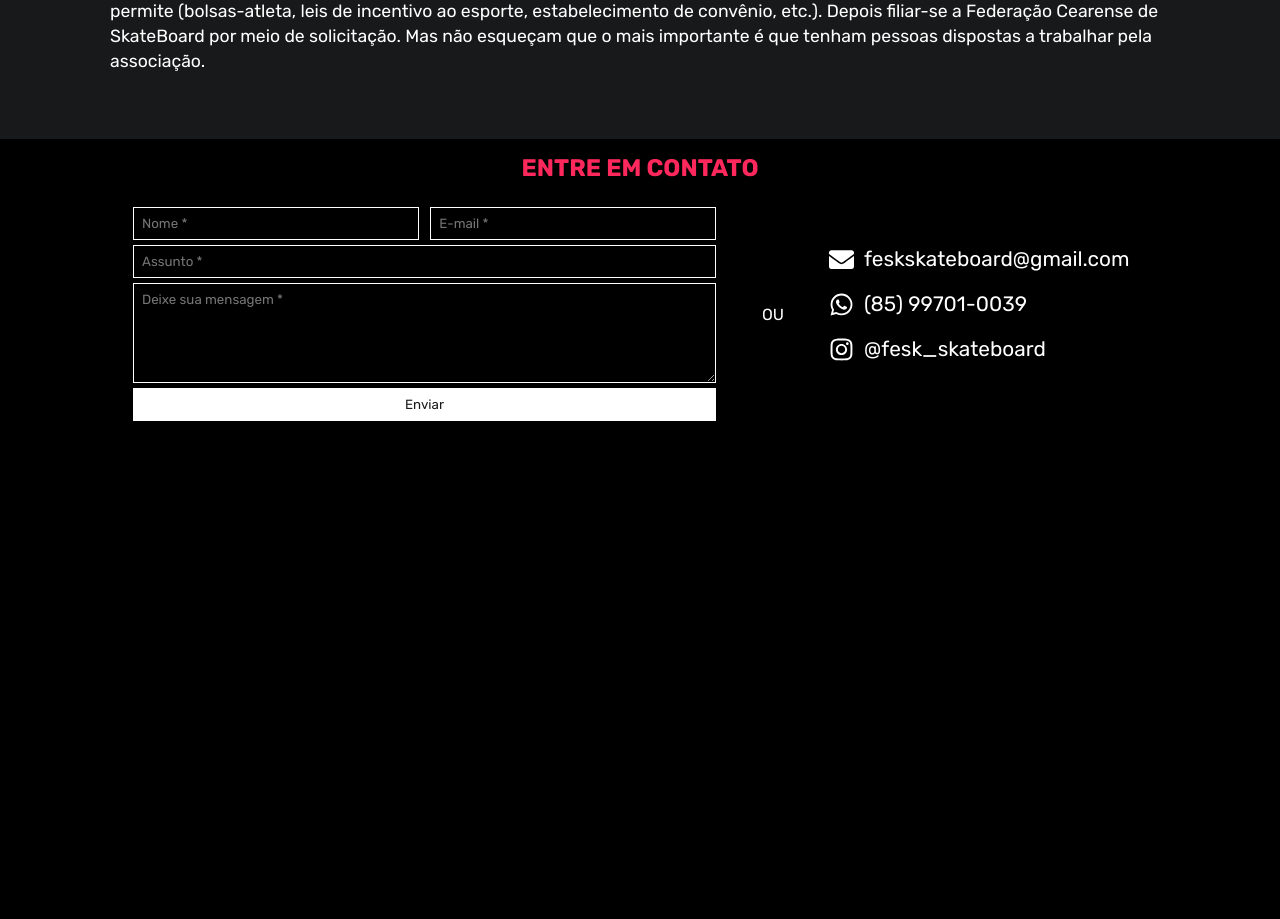
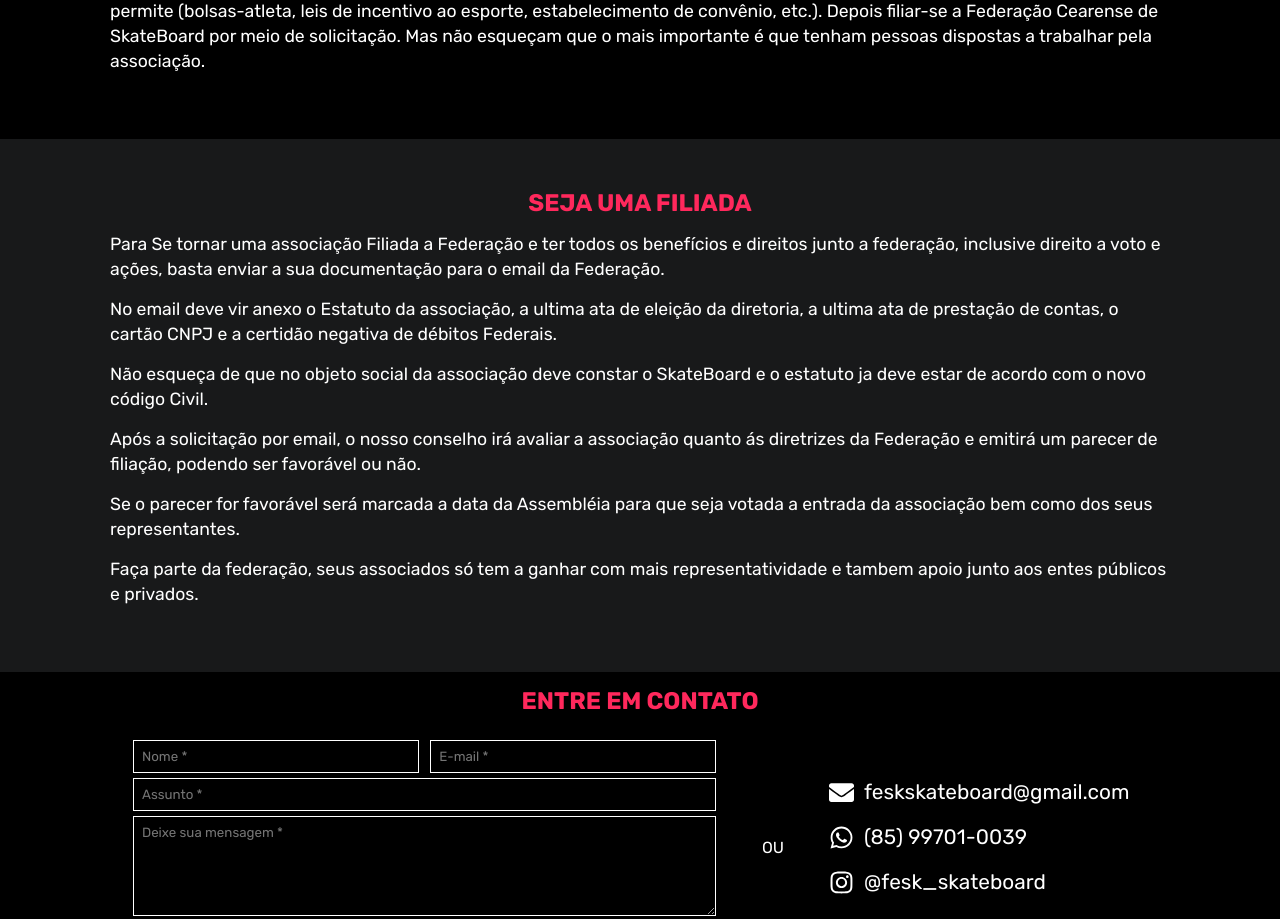
Before and after one commit to YagoYJ/FESK, a React (Create React App) app in the folder web/: page /affiliated in a window 1280 px wide. Shown: the part 820-1739 px from the top of the page. Before the commit the page ends 1266 px from the top, so only its background shows below. Built offline with nearby package versions, Linux system fonts and the light colour scheme.

Commit message:
add informations to affiliated page

```diff
--- a/web/src/pages/Affiliated/index.jsx
+++ b/web/src/pages/Affiliated/index.jsx
@@ -10,7 +10,7 @@ export default function Affiliated() {
       <Header />
       <main>
         <h1>COMO MONTAR UMA ASSOCIAÇÃO</h1>
-        <Card cardStyle="gray">
+        <Card cardStyle="black">
           <div className="container">
             <p>
               Para fundar uma associação é necessário contar com 20 pessoas
@@ -72,6 +72,42 @@ export default function Affiliated() {
             </p>
           </div>
         </Card>
+        <Card cardStyle="gray">
+          <div className="container">
+            <h2>SEJA UMA FILIADA</h2>
+            <p>
+              Para Se tornar uma associação Filiada a Federação e ter todos os
+              benefícios e direitos junto a federação, inclusive direito a voto
+              e ações, basta enviar a sua documentação para o email da
+              Federação.
+            </p>
+            <p>
+              No email deve vir anexo o Estatuto da associação, a ultima ata de
+              eleição da diretoria, a ultima ata de prestação de contas, o
+              cartão CNPJ e a certidão negativa de débitos Federais.
+            </p>
+            <p>
+              Não esqueça de que no objeto social da associação deve constar o
+              SkateBoard e o estatuto ja deve estar de acordo com o novo código
+              Civil.
+            </p>
+            <p>
+              Após a solicitação por email, o nosso conselho irá avaliar a
+              associação quanto ás diretrizes da Federação e emitirá um parecer
+              de filiação, podendo ser favorável ou não.
+            </p>
+            <p>
+              Se o parecer for favorável será marcada a data da Assembléia para
+              que seja votada a entrada da associação bem como dos seus
+              representantes.
+            </p>
+            <p>
+              Faça parte da federação, seus associados só tem a ganhar com mais
+              representatividade e tambem apoio junto aos entes públicos e
+              privados.
+            </p>
+          </div>
+        </Card>
       </main>
       <Footer />
     </div>
--- a/web/src/pages/Affiliated/styles.css
+++ b/web/src/pages/Affiliated/styles.css
@@ -1,28 +1,23 @@
-main {
+.affiliatedPage main {
   margin-top: 30px;
 }
-main h1 {
+.affiliatedPage main h1,
+.affiliatedPage main h2 {
   text-align: center;
   margin-bottom: 15px;
 }
-main .card {
-}
-main .card .container {
-}
-main .card .container {
-}
 
-main .card .container p,
-main .card .container ol {
+.affiliatedPage main .card .container p,
+.affiliatedPage main .card .container ol {
   color: #ffffff;
   margin-bottom: 15px;
   font-size: 1.1rem;
   line-height: 25px;
 }
 
-main .card .container ol {
+.affiliatedPage main .card .container ol {
   padding: 0px 15px;
 }
-main .card .container ol li {
+.affiliatedPage main .card .container ol li {
   margin-bottom: 5px;
 }
--- /dev/null
+++ b/web/src/pages/Ranking/index.jsx
@@ -0,0 +1,14 @@
+import Header from "../../components/Header";
+import Footer from "../../components/Footer";
+
+import "./styles.css";
+
+export default function Ranking() {
+  return (
+    <div className="rakingPage">
+      <Header />
+      <main></main>
+      <Footer />
+    </div>
+  );
+}
--- a/web/src/routes.jsx
+++ b/web/src/routes.jsx
@@ -4,6 +4,7 @@ import Events from "./pages/Events";
 import Galery from "./pages/Galery";
 import Home from "./pages/Home";
 import Institucional from "./pages/Institucional";
+import Ranking from "./pages/Ranking";
 
 export default function Routes() {
   return (
@@ -14,6 +15,7 @@ export default function Routes() {
         <Route path="/events" component={Events} />
         <Route path="/galery" component={Galery} />
         <Route path="/affiliated" component={Affiliated} />
+        <Route path="/ranking" component={Ranking} />
       </Switch>
     </BrowserRouter>
   );
```
Also changed, not shown: web/src/pages/Ranking/styles.css (added).
